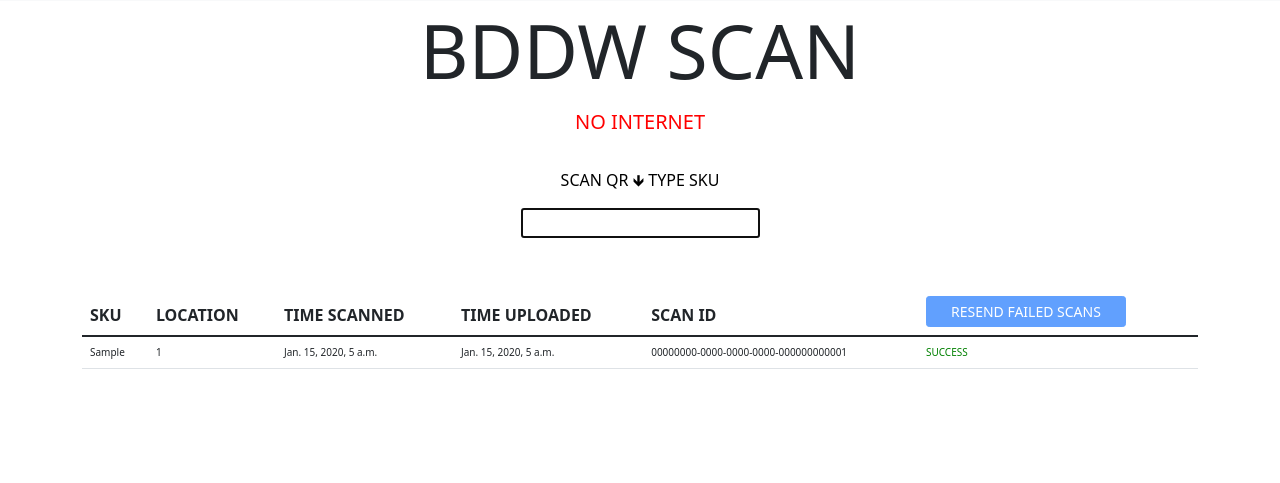
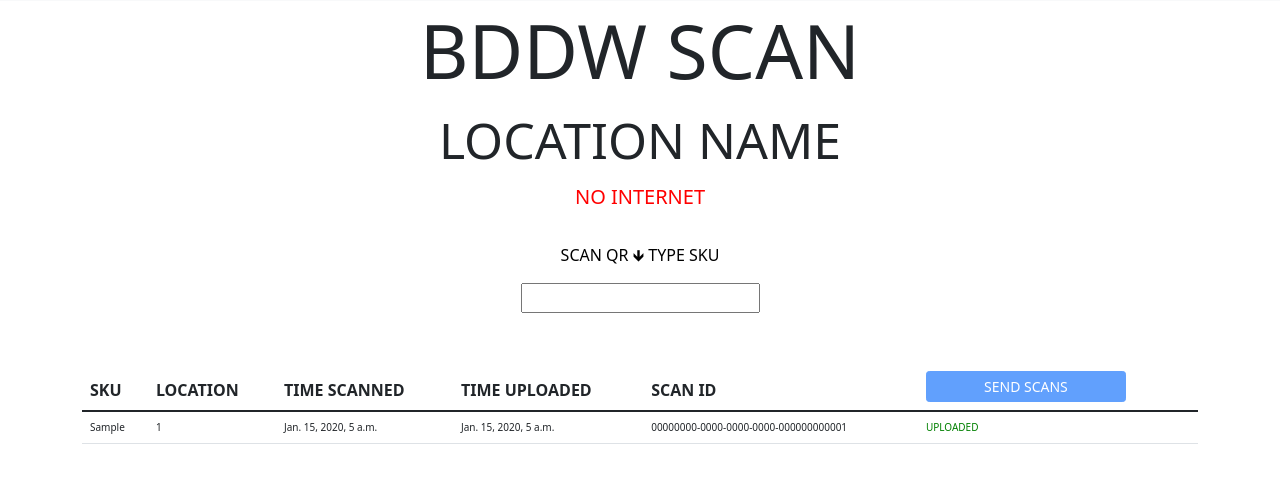
Before and after one commit to dev-bddw/terminal_scans, a Django app: page / in a window 1280 px wide. Shown: the part 15-498 px from the top of the page. Run offline with Django 3.2, Linux system fonts and the light colour scheme; tables that the repository leaves empty hold one stand-in row (values such as "Sample post"); data that the repository does not hold is empty; parts of the project's set-up code (start-up, migrations or seed data) failed here and were passed over; some libraries are stand-ins or nearby versions.

Commit message:
version 1.0

```diff
--- a/scans/templates/partials/internet.html
+++ b/scans/templates/partials/internet.html
@@ -1 +1 @@
-<p class="pt-1" hx-get="{% url 'scans:internet_poll' %}" hx-trigger="every 5s" hx-target="this" hx-swap="outerHTML" style="font-size:20px">{% if internet_status == 1 %}<span style="color: green">YOU HAVE INTERNET</p>{% else %}<span style="color: red">NO INTERNET</span>{% endif %}</p>
+<p class="pt-1" hx-get="{% url 'scans:internet_poll' %}" hx-trigger="every 5s" hx-target="this" hx-swap="outerHTML" style="font-size:20px">{% if is_connected == True %}<span style="color: green">YOU HAVE INTERNET</p>{% else %}<span style="color: red">NO INTERNET</span>{% endif %}</p>
--- a/scans/templates/partials/resend_failed_button.html
+++ b/scans/templates/partials/resend_failed_button.html
@@ -1,11 +1,10 @@
 <th id="resend-failed" hx-get="{% url 'scans:hx_button_poll' %}" hx-trigger="every 5s" hx-target="this" hx-swap="outerHTML" scope="col">
     <button
-
     style="width: 200px"
     hx-target="#table"
     hx-get="{% url 'scans:resend_scans_hx' %}"
     type="button" class="btn btn-sm btn-primary"
-    {% if internet_status == 1 and has_failed_scans == True %}
-    {% else %}disabled {% endif %} >
-    RESEND FAILED SCANS</button>
+    {% if scan_button_on == False %}
+    disabled{% else %}{% endif %} >
+    SEND SCANS</button>
   </th>
--- a/scans/templates/scan.html
+++ b/scans/templates/scan.html
@@ -4,7 +4,9 @@
 <div class='scan-heading'>
   <div class="text-center">
     <h5 style="font-size: 75px;">BDDW SCAN</h5>
-    <p class="pt-1" hx-get="{% url 'scans:internet_poll' %}" hx-trigger="every 2s" hx-target="this" hx-swap="outerHTML" style="font-size:20px">{% if internet_status == 1 %}<span style="color: green">YOU HAVE INTERNET</p>{% else %}<span style="color: red">NO INTERNET</span>{% endif %}</p>
+    <h# style="font-size: 50px;">LOCATION NAME</h3>
+
+    <p class="pt-1" hx-get="{% url 'scans:internet_poll' %}" hx-trigger="every 2s" hx-target="this" hx-swap="outerHTML" style="font-size:20px">ESTABLISHING CONNECTION</p>
     <div class="header-padding" style="height:15px">
     </div>
   </div>
@@ -31,16 +33,16 @@
           <th scope="col">TIME SCANNED</th>
           <th scope="col">TIME UPLOADED</th>
           <th scope="col">SCAN ID</th>
-          <th id="resend-failed" hx-get="{% url 'scans:hx_button_poll' %}" hx-trigger="every 2s" hx-target="this" hx-swap="outerHTML" scope="col">
+          <th id="resend-failed" hx-get="{% url 'scans:hx_button_poll' %}" hx-trigger="every 5s" hx-target="this" hx-swap="outerHTML" scope="col">
             <button
-
             style="width: 200px"
             hx-target="#table"
             hx-get="{% url 'scans:resend_scans_hx' %}"
             type="button" class="btn btn-sm btn-primary"
-            {% if internet_status == 1 and has_failed_scans == True %}
-            {% else %}disabled {% endif %} >
-            RESEND FAILED SCANS</button>
+            {% if scan_button_on == False %}
+            disabled
+            {% endif %} >
+            SEND SCANS</button>
           </th>
         </tr>
       </thead>
@@ -50,9 +52,9 @@
           <td scope="col">{{scan.sku}}</td>
           <td scope="col">{{scan.location}}</td>
           <td scope="col">{{scan.time_scan}}</td>
-          <td scope="col">{% if scan.time_upload == None %}<span style="color: red">UPLOAD FAILED</span>{% else %}{{scan.time_upload}}{% endif %}</td>
-          <td scope="col">{% if scan.scan_id == None %}<span style="color: red">UPLOAD FAILED</span>{% else %}{{scan.scan_id}}{% endif %}</td>
-          <td scope="col">{% if scan.scan_id == None %}<span style="color: red">FAILURE</span>{% else %}<span style="color: green">SUCCESS</span>{% endif %}</td>
+          <td scope="col">{% if scan.time_upload == None %}<span style="color: red">NOT UPLOADED</span>{% else %}{{scan.time_upload}}{% endif %}</td>
+          <td scope="col">{% if scan.scan_id == None %}<span style="color: red">NOT UPLOADED</span>{% else %}{{scan.scan_id}}{% endif %}</td>
+          <td scope="col">{% if scan.scan_id == None %}<span style="color: red">NOT UPLOADED</span>{% else %}<span style="color: green">UPLOADED</span>{% endif %}</td>
         </tr>
         {% endfor %}
       </tbody>
@@ -64,6 +66,10 @@
 
 {% block inline_javascript %}
   <script>
-  document.getElementById('sku').select();
+  function orientInput(){
+    const sku_input = document.getElementById('sku');
+    sku_input.select()
+  }
+  setInterval(orientInput, 10000);
   </script>
 {% endblock inline_javascript %}
--- a/scans/urls.py
+++ b/scans/urls.py
@@ -1,11 +1,11 @@
 from django.urls import path
 
 from .views import (
-    connection_failed_hx,
+    button_test_hx,
     connection_test,
     scan_home_page,
     scan_hx,
-    send_failed_hx,
+    send_scans_hx,
 )
 
 app_name = "scans"
@@ -13,7 +13,7 @@ app_name = "scans"
 urlpatterns = [
     path("", view=scan_home_page, name="scan"),
     path("scan_hx", view=scan_hx, name="scan_hx"),
-    path("resend_scans_hx", view=send_failed_hx, name="resend_scans_hx"),
+    path("resend_scans_hx", view=send_scans_hx, name="resend_scans_hx"),
     path("internet-poll", view=connection_test, name="internet_poll"),
-    path("button-poll", view=connection_failed_hx, name="hx_button_poll"),
+    path("button-poll", view=button_test_hx, name="hx_button_poll"),
 ]
--- a/scans/views.py
+++ b/scans/views.py
@@ -11,34 +11,30 @@ from .models import Scan
 
 def connection_test(request):
 
-    internet_status = 1 if is_connected("google.com") else 0
-
     return render(
-        request, "partials/internet.html", {"internet_status": internet_status}
+        request, "partials/internet.html", {"is_connected": is_connected("google.com")}
     )
 
 
-def connection_failed_hx(request):
+def button_test_hx(request):
     scans = Scan.objects.all().order_by("-time_scan")
 
-    has_failed_scans = False
+    has_non_uploaded = False
 
     for scan in scans:
-        if scan.time_upload is None and scan.scan_id is None:
-            has_failed_scans = True
+        if scan.scan_id is None:
+            has_non_uploaded = True
             break
-        else:
-            has_failed_scans = False
-
-    internet_status = 1 if is_connected("google.com") else 0
 
     return render(
         request,
         "partials/resend_failed_button.html",
         {
             "scans": scans,
-            "internet_status": internet_status,
-            "has_failed_scans": has_failed_scans,
+            "is_connected": is_connected("google.com"),
+            "scan_button_on": True
+            if (has_non_uploaded is True and is_connected("google.com"))
+            else False,
         },
     )
 
@@ -47,24 +43,13 @@ def scan_home_page(request):
 
     scans = Scan.objects.all().order_by("-time_scan")
 
-    has_failed_scans = False
-
-    for scan in scans:
-        if scan.time_upload is None and scan.scan_id is None:
-            has_failed_scans = True
-            break
-        else:
-            has_failed_scans = False
-
-    internet_status = 1 if is_connected("google.com") else 0
-
     return render(
         request,
         "scan.html",
         {
             "scans": scans,
-            "internet_status": internet_status,
-            "has_failed_scans": has_failed_scans,
+            "is_connected": False,
+            "scan_button_on": False,
         },
     )
 
@@ -72,65 +57,20 @@ def scan_home_page(request):
 def scan_hx(request):
 
     sku = request.POST.get("sku")
-    internet_status = 1
 
     scans = Scan.objects.all().order_by("-time_scan")
 
-    has_failed_scans = [
-        x for x in scans if (x.time_upload is None) and (x.scan_id is None)
-    ]
-
-    if sku != "":
+    if sku != "" and sku[0] != " ":
 
         new_scan = Scan(sku=sku, location=settings.LOCATION_CODE)
         new_scan.save()
-
-        if is_connected("google.com"):
-
-            try:
-
-                app_key = settings.APP_KEY
-                scan_data = {
-                    "sku": new_scan.sku,
-                    "time_scan": new_scan.time_scan.strftime("%Y-%m-%dT%H:%M:%S.%f%z"),
-                    "location": new_scan.location,
-                }
-
-                data_json = json.dumps(scan_data)
-
-                headers = CaseInsensitiveDict()
-                headers["Accept"] = "application/json"
-                headers["Content-type"] = "application/json"
-                headers["Authorization"] = "Token {}".format(app_key)
-
-                response = requests.post(
-                    "https://bddwscans.com/endpoint/", data=data_json, headers=headers
-                )
-
-                if response.status_code == 200:
-                    print(response.json())
-                    new_scan.scan_id = response.json()["scan_id"]
-                    new_scan.time_upload = response.json()["time_upload"]
-                    new_scan.save()
-
-                if response.status_code == 403:
-                    print("API KEY ERROR")
-
-            except requests.exceptions.ConnectionError:
-                internet_status = 0
-                print("There was a connection problem. Saving the scan locally.")
-                pass
-        else:
-            internet_status = 0
-            print("There was a connection problem")
 
         return render(
             request,
             "partials/hx_table.html",
             {
                 "scans": Scan.objects.all().order_by("-time_scan"),
-                "internet_status": internet_status,
-                "has_failed_scans": has_failed_scans != [],
+                "scan_button_on": False,
             },
         )
 
@@ -140,51 +80,46 @@ def scan_hx(request):
             "partials/hx_table.html",
             {
                 "scans": scans,
-                "internet_status": internet_status,
-                "has_failed_scans": has_failed_scans != [],
+                "scan_button_on": False,
             },
         )
 
 
-def send_failed_hx(request):
+def send_scans_hx(request):
 
-    internet_status = 1
+    internet_status = 0
 
     for scan in Scan.objects.filter(time_upload=None):
+
         if is_connected("google.com"):
-            try:
-                app_key = settings.APP_KEY
-                scan_data = {
-                    "sku": scan.sku,
-                    "time_scan": scan.time_scan.strftime("%Y-%m-%dT%H:%M:%S.%f%z"),
-                    "location": scan.location,
-                }
-                data_json = json.dumps(scan_data)
 
-                headers = CaseInsensitiveDict()
-                headers["Accept"] = "application/json"
-                headers["Content-type"] = "application/json"
-                headers["Authorization"] = "Token {}".format(app_key)
+            app_key = settings.APP_KEY
+            scan_data = {
+                "sku": scan.sku,
+                "time_scan": scan.time_scan.strftime("%Y-%m-%dT%H:%M:%S.%f%z"),
+                "location": scan.location,
+            }
+            data_json = json.dumps(scan_data)
 
-                response = requests.post(
-                    "https://bddwscans.com/endpoint/", data=data_json, headers=headers
-                )
+            headers = CaseInsensitiveDict()
+            headers["Accept"] = "application/json"
+            headers["Content-type"] = "application/json"
+            headers["Authorization"] = "Token {}".format(app_key)
 
-                if response.status_code == 200:
-                    print(response.json())
-                    scan.scan_id = response.json()["scan_id"]
-                    scan.time_upload = response.json()["time_upload"]
-                    scan.save()
+            response = requests.post(
+                "https://bddwscans.com/endpoint/", data=data_json, headers=headers
+            )
 
-                if response.status_code == 403:
-                    print("API KEY ERROR")
+            if response.status_code == 200:
+                print(response.json())
+                scan.scan_id = response.json()["scan_id"]
+                scan.time_upload = response.json()["time_upload"]
+                scan.save()
 
-            except requests.exceptions.ConnectionError:
-                print("There was a connection problem. Saving the scan locally.")
-                pass
-        else:
-            internet_status = 0
-            print("There was a connection problem. Saving the scan locally.")
+            if response.status_code == 403:
+                print("API KEY ERROR")
+
+            internet_status = 1
 
     return render(
         request,
```
Also changed, not shown: scans/templates/partials/hx_table.html (+6 -6 lines).
